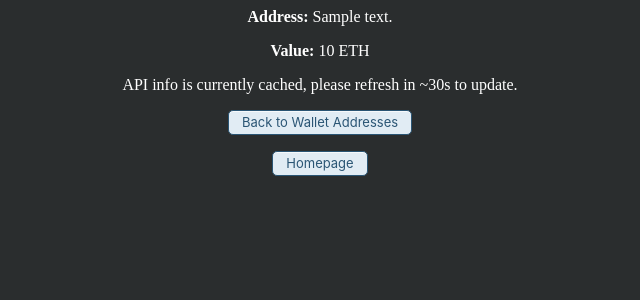
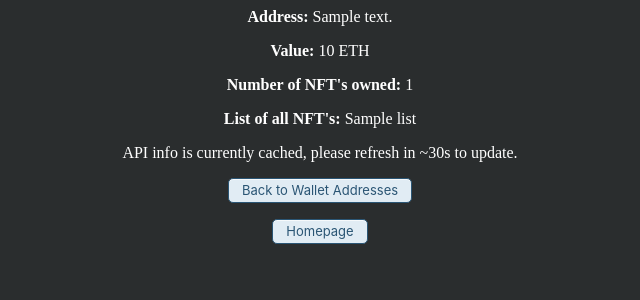
Before and after one commit to eddy-guo/crypto-tracker, a Flask app: template templates/addresscache.html in a window 1280 px wide. Shown: the top 300 px of the page, without its empty margins (320-960 px from the left). Run offline with Flask 2, Linux system fonts and the light colour scheme; the template is opened without the code that fills it: most values are stand-ins (such as "Sample title", 1, 10 or a date in 2020).

Commit message:
cache fix

```diff
--- a/templates/addresscache.html
+++ b/templates/addresscache.html
@@ -9,6 +9,8 @@
 {{ render_partial("./addressheader.html") }}
 <p><b>Address:</b> {{ dict_address.address }}</p>
 <p><b>Value:</b> {{ dict_address.price }} ETH</p>
+<p><b>Number of NFT's owned:</b> {{ dict_address.count }}</p>
+<p><b>List of all NFT's:</b> {{ dict_address.list }}</p>
 <p>API info is currently cached, please refresh in ~30s to update.</p>
 
 <form action="/address" method="POST">
```
Also changed, not shown: main.py (line endings or trailing spaces).
